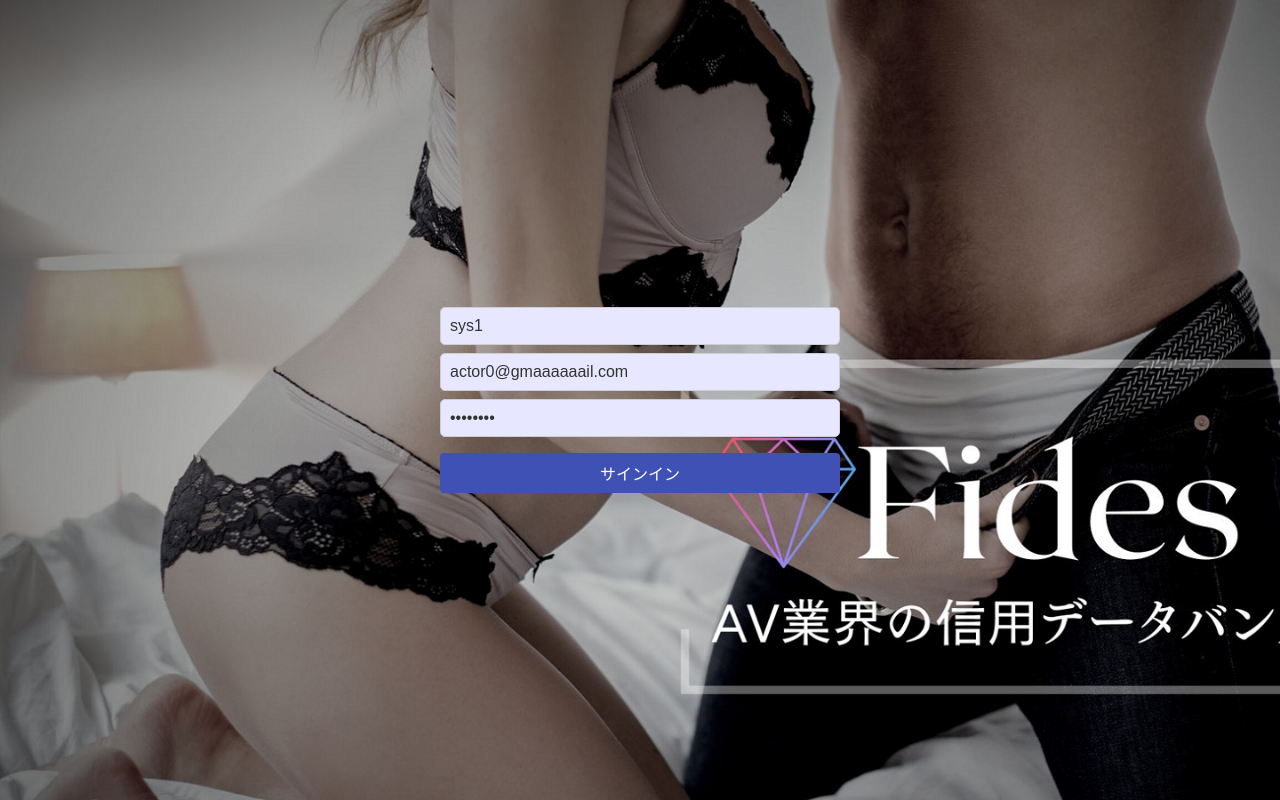
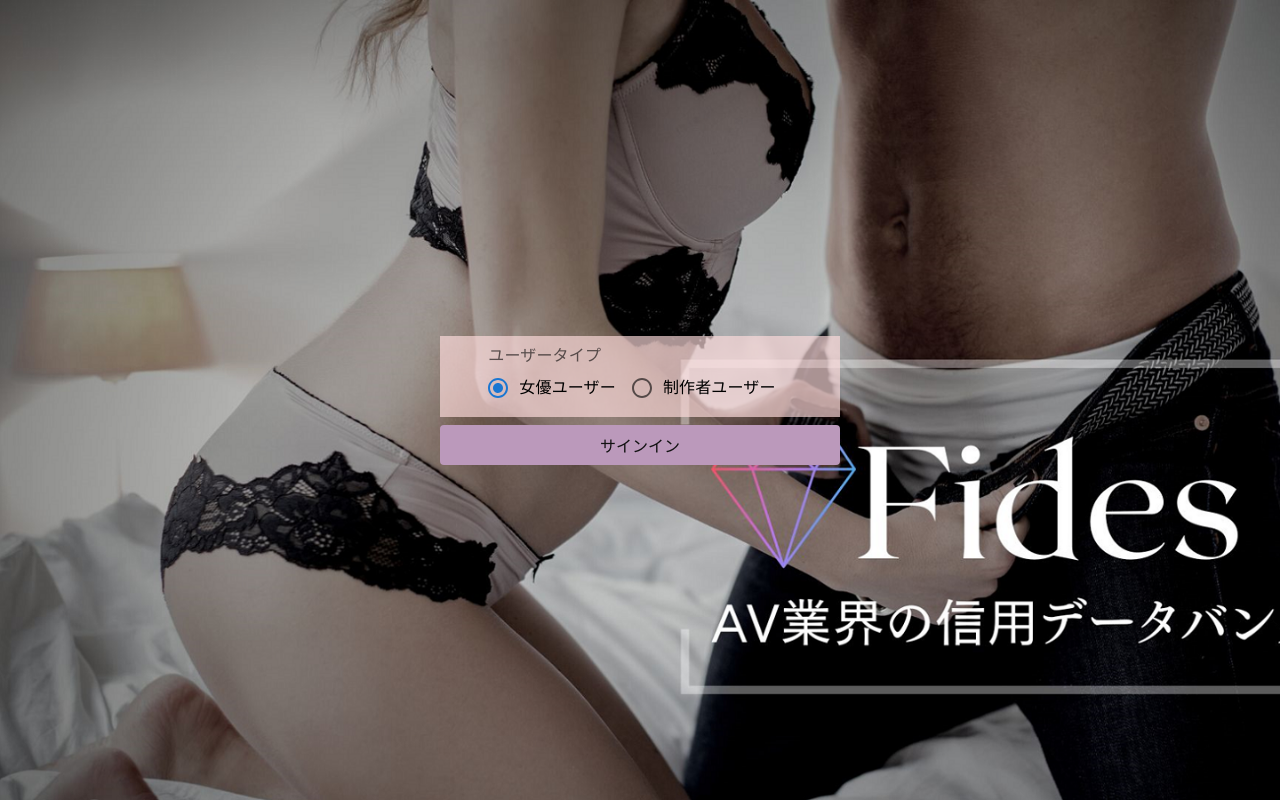
Before and after one commit to oty0411/FidesAV, a Next.js app: page / in a window 1280 px wide. Built offline with nearby package versions, Linux system fonts and the light colour scheme; no server answers.

Commit message:
サインイン画面をデモ用にすり替え

```diff
--- a/src/components/organisms/SigninForm/index.tsx
+++ b/src/components/organisms/SigninForm/index.tsx
@@ -9,6 +9,21 @@
 import Input from 'components/atoms/Input'
 import Text from 'components/atoms/Text'
 import Box from 'components/layout/Box'
+import Flex from 'components/layout/Flex'
+import { LoginUserType } from 'types/userTypes'
+
+const SigninParams = {
+  actor: {
+    system_acount_id: 'sys1',
+    email: 'actor0@gmaaaaaail.com',
+    password: 'password',
+  },
+  maker: {
+    system_acount_id: 'sys2',
+    email: 'maker0@gmaaaaaail.com',
+    password: 'password',
+  },
+}
 
 export type SigninFormData = {
   system_acount_id: string
@@ -28,6 +43,10 @@
  */
 const SigninForm = ({ onSignin }: SigninFormProps) => {
   // #region Fields
+  // デモ用ログインフラグ
+  const ForDEMOLogin = true
+
+  const [userType, setUserType] = React.useState('actor')
   // #endregion Fields
 
   // React Hook Formの使用
@@ -42,9 +61,59 @@
     const { system_acount_id, email, password } = data
     onSignin && onSignin(system_acount_id, email, password)
   }
+
+  const onSubmitForDemo = () => {
+    const { system_acount_id, email, password } =
+      userType == 'actor' ? SigninParams.actor : SigninParams.maker
+    onSignin && onSignin(system_acount_id, email, password)
+  }
+
+  // デモ用ログインのラジオボタン
+  const handleChangeUserType = (event: React.ChangeEvent<HTMLInputElement>) => {
+    setUserType((event.target as HTMLInputElement).value)
+  }
   // #region Functions
 
   return (
+    <>
+      {ForDEMOLogin ? (
+        <>
+          <Box backgroundColor={'#ffddddaa'} padding={1}>
+            <Flex justifyContent={'center'}>
+              <FormControl>
+                <FormLabel color="primary">ユーザータイプ</FormLabel>
+                <RadioGroup
+                  row
+                  aria-labelledby="demo-radio-buttons-group-label"
+                  defaultValue="actor"
+                  name="radio-buttons-group"
+                  onChange={handleChangeUserType}
+                >
+                  <FormControlLabel
+                    value="actor"
+                    control={<Radio />}
+                    label="女優ユーザー"
+                  />
+                  <FormControlLabel
+                    value="maker"
+                    control={<Radio />}
+                    label="制作者ユーザー"
+                  />
+                </RadioGroup>
+              </FormControl>
+            </Flex>
+          </Box>
+          <Button
+            width="100%"
+            onClick={onSubmitForDemo}
+            marginTop={1}
+            backgroundColor={'#BB99BB'}
+            color={'#111111'}
+          >
+            サインイン
+          </Button>
+        </>
+      ) : (
         <form onSubmit={handleSubmit(onSubmit)}>
           <Box marginBottom={1}>
             {/* システムアカウントIDの入力 */}
@@ -104,6 +173,8 @@
             サインイン
           </Button>
         </form>
+      )}
+    </>
   )
 }
 
```
Lines whose indentation alone changed are shown as unchanged.
